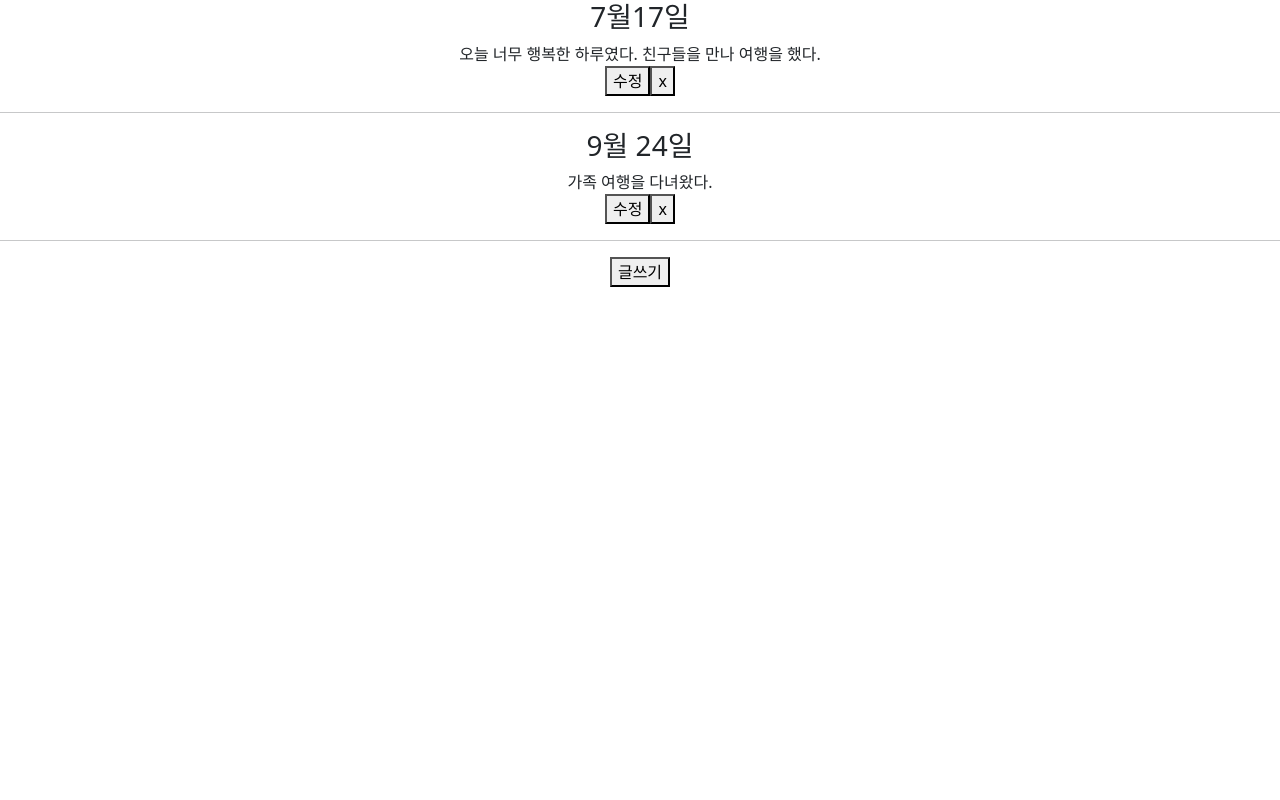
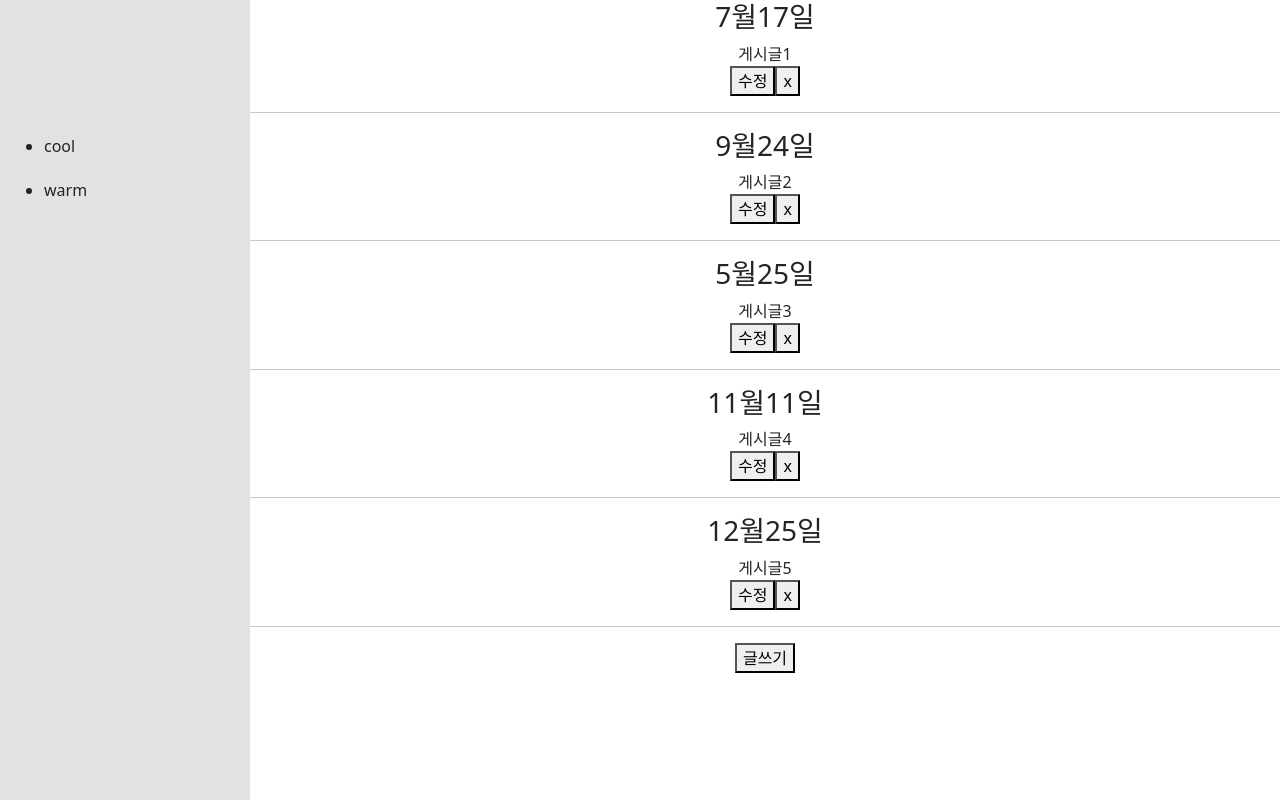
Before and after one commit to Project-MyTone/MyTone_Front, a React (Create React App) app: page /board in a window 1280 px wide. Built offline with nearby package versions, Linux system fonts and the light colour scheme.

Commit message:
update board

```diff
--- a/src/App.js
+++ b/src/App.js
@@ -1,14 +1,15 @@
 import {Route,Routes,Link} from 'react-router-dom'
-import Board from './components/board/Board.js'
-import BoardPost from './components/board/BoardPost.js'
-import EditBoard from './components/board/EditBoard.js'
+import ArticlePost from './components/board/ArticlePost.js'
+import ArticleEdit from './components/board/ArticleEdit.js'
+import BoardMain from './components/board/BoardMain'
+
 function App() {
   return (
     <div className="App">
       <Routes>
-        <Route path="/board" element={<Board></Board>}></Route>
-        <Route path="/post" element={<BoardPost></BoardPost>}></Route>
-        <Route path="/edit/:id" element={<EditBoard></EditBoard>}></Route>
+        <Route path="/board" element={<BoardMain></BoardMain>}></Route>
+        <Route path="/post" element={<ArticlePost></ArticlePost>}></Route>
+        <Route path="/edit/:id" element={<ArticleEdit></ArticleEdit>}></Route>
       </Routes>
     </div>
   );
--- /dev/null
+++ b/src/components/board/Article.js
@@ -0,0 +1,43 @@
+import { useSelector } from 'react-redux'
+import { useNavigate } from 'react-router'
+import { useDispatch } from 'react-redux'
+import { deleteArticle } from '../../store.js'
+
+function Article(props) {
+    let state = useSelector((state) => { return state })
+    let navigate = useNavigate()
+    let dispatch = useDispatch();
+    let findedState;
+    if(props.category==-1){
+        findedState = state.article;
+    }
+    else{
+        findedState=state.article.filter((e)=>e.board==props.category);
+    }
+    return (
+        <div style={{ textAlign: 'center' }}>
+
+            {
+                findedState.map((a, i) => {
+                    return (
+                        <div key={i}>
+                            <h3> {a.title}</h3>
+                            <div>{a.content}</div>
+                            <button onClick={() => { navigate('/edit/' + a.id) }}>수정</button>
+                            <button onClick={() => { dispatch(deleteArticle(a.id)) }}>x</button>
+                            <hr></hr>
+                        </div>
+                    )
+                })
+
+            }
+            <button onClick={() => { navigate("/post") }}>글쓰기</button>
+        </div>
+    )
+}
+
+
+
+
+
+export default Article
--- /dev/null
+++ b/src/components/board/ArticleCategory.js
@@ -0,0 +1,24 @@
+import { useState } from 'react'
+import {useSelector} from 'react-redux'
+import { useNavigate } from 'react-router'
+
+
+function ArticleCategory(props){
+    let state = useSelector((state)=>{return state})
+
+    return(
+        <>
+            <ul style={{position:"relative",top:"134px",paddingLeft:"44px",margin:"0px"}}>
+            {
+                state.articleCategory.map((a,i)=>{
+                    return(
+                        <li onClick={()=>{props.setCategory(a.id)}} style={{paddingBottom:"20px"}} key={i}>{a.name}</li>
+                    )
+                })
+            }
+            </ul>
+        </>
+    )
+}
+
+export default ArticleCategory
--- a/src/components/board/EditBoard.js
+++ b/src/components/board/ArticleEdit.js
@@ -1,15 +1,15 @@
 import {useSelector} from 'react-redux'
 import {useNavigate, useParams} from 'react-router-dom'
 import {useDispatch} from 'react-redux'
-import {editBoard} from './../../store.js'
+import {editArticle} from '../../store.js'
 import {useEffect, useState} from 'react'
 
-function EditBoard(){
+function ArticleEdit(){
     let navigate = useNavigate();
     let state = useSelector((state)=>{return state})
     let dispatch=useDispatch();
     let {id} = useParams();
-    let findedBoard = state.board.find((e)=>e.id==id)
+    let findedBoard = state.article.find((e)=>e.id==id)
     let [title,setTitle] = useState('');
     let [content,setContent] = useState('');
 
@@ -29,10 +29,10 @@ function EditBoard(){
                 <textarea name="content" style={{minHeight:"300px",minWidth:"500px"}} value={content} onChange={(e)=>{setContent(e.target.value)}}></textarea>
             </div>
 
-            <button onClick={()=>{dispatch(editBoard({id:id, title:title, content:content})); alert('수정완료'); navigate('/') } }>수정완료</button>
+            <button onClick={()=>{dispatch(editArticle({id:id, title:title, content:content})); alert('수정완료'); navigate('/board') } }>수정완료</button>
 
         </div>
     )
 }
 
-export default EditBoard
+export default ArticleEdit
--- a/src/components/board/BoardPost.js
+++ b/src/components/board/ArticlePost.js
@@ -1,9 +1,9 @@
 import {useState} from 'react'
 import {useDispatch} from 'react-redux'
 import { useNavigate } from 'react-router';
-import {addBoard} from './../../store.js'
+import {addArticle} from '../../store.js'
 
-function BoardPost(){
+function ArticlePost(){
     let [title,setTitle] = useState('');
     let [content,setContent] = useState('');
     let [board,setBoard] = useState({title:'',content:''});
@@ -23,11 +23,11 @@ function BoardPost(){
                 tmp.title=title;
                 tmp.content=content;
                 setBoard(tmp);
-                dispatch(addBoard(board))
+                dispatch(addArticle(board))
                 alert('작성완료')
-                navigate('/')
+                navigate('/board')
             }}>작성완료</button>
         </div>
     )
 }
-export default BoardPost
+export default ArticlePost
--- a/src/components/board/Board.js
+++ /dev/null
@@ -1,30 +0,0 @@
-import {useSelector} from 'react-redux'
-import { useNavigate } from 'react-router'
-import {useDispatch} from 'react-redux'
-import {deleteBoard} from './../../store.js'
-
-function Board(){
-    let state = useSelector((state)=>{return state})
-    let navigate = useNavigate()
-    let dispatch = useDispatch();
-    return(
-        <div style={{textAlign:'center'}}>
-
-            {
-                state.board.map((a,i)=>{
-                    return(
-                        <div key={i}>
-                            <h3> {a.title}</h3>
-                            <div>{a.content}</div>
-                            <button onClick={()=>{navigate('/edit/'+a.id)}}>수정</button>
-                            <button onClick={()=>{dispatch(deleteBoard(a.id))}}>x</button>
-                            <hr></hr>
-                        </div>
-                    )
-                })
-            }
-            <button onClick={()=>{navigate("/post")}}>글쓰기</button>
-        </div>
-    )
-}
-export default Board
--- /dev/null
+++ b/src/components/board/BoardMain.css
@@ -0,0 +1,6 @@
+.category{
+    width: 250px;
+    background-color: #E2E2E2;
+    height: 100vh;
+    float: left;
+}
--- /dev/null
+++ b/src/components/board/BoardMain.js
@@ -0,0 +1,22 @@
+import {useSelector} from 'react-redux'
+import { useNavigate } from 'react-router'
+import {useDispatch} from 'react-redux'
+import {useParams} from 'react-router-dom'
+import { useState } from 'react'
+import Article from './Article.js'
+import ArticleCategory from './ArticleCategory.js'
+import './BoardMain.css'
+
+function BoardMain(){
+    let [category,setCategory] =  useState(-1);
+    return(
+        <div>
+            <div className='category'>
+                <ArticleCategory setCategory={setCategory}></ArticleCategory>
+            </div>
+            <Article category={category}></Article>
+        </div>
+    )
+}
+
+export default BoardMain
--- a/src/store.js
+++ b/src/store.js
@@ -1,21 +1,32 @@
 import {configureStore,createSlice} from "@reduxjs/toolkit";
 
-let board = createSlice({
-    name : 'board',
-    initialState : [{id:0, title:'7월17일', content:'오늘 너무 행복한 하루였다. 친구들을 만나 여행을 했다.'},
-    {id:1, title:'9월 24일', content:'가족 여행을 다녀왔다.'}],
+
+let articleCategory = createSlice({
+    name : 'articleCategory',
+    initialState : [{id:0,name:'cool'},{id:1,name:'warm'}],
+})
+
+let article = createSlice({
+    name : 'article',
+    initialState : [
+        {id:0, title:'7월17일', content:'게시글1',img:'', board:'0',user:'kim'},
+        {id:1, title:'9월24일', content:'게시글2',img:'',board:'1',user:'song'},
+        {id:2, title:'5월25일', content:'게시글3',img:'', board:'1',user:'lee'},
+        {id:3, title:'11월11일', content:'게시글4',img:'', board:'0',user:'bae'},
+        {id:4, title:'12월25일', content:'게시글5',img:'', board:'1',user:'park'},
+    ],
     reducers :{
-        addBoard(state,action){
+        addArticle(state,action){
             let tmp=action.payload;
             tmp.id = state.at(-1).id+1;
             state.push(tmp)
         },
-        editBoard(state,action){
+        editArticle(state,action){
             let finded = state.find((e)=>e.id==action.payload.id);
             finded.title = action.payload.title;
             finded.content = action.payload.content;
         },
-        deleteBoard(state,action){
+        deleteArticle(state,action){
             let findedIndex = state.findIndex((e)=>e.id==action.payload);
             state.splice(findedIndex,1);
         }
@@ -23,10 +34,12 @@ let board = createSlice({
 })
 
 
-export let {addBoard,editBoard,deleteBoard} = board.actions
+export let {addArticle,editArticle,deleteArticle} = article.actions
 
 export default configureStore({
     reducer: {
-        board : board.reducer
+        articleCategory : articleCategory.reducer,
+        article : article.reducer
+
     }
 })
```
